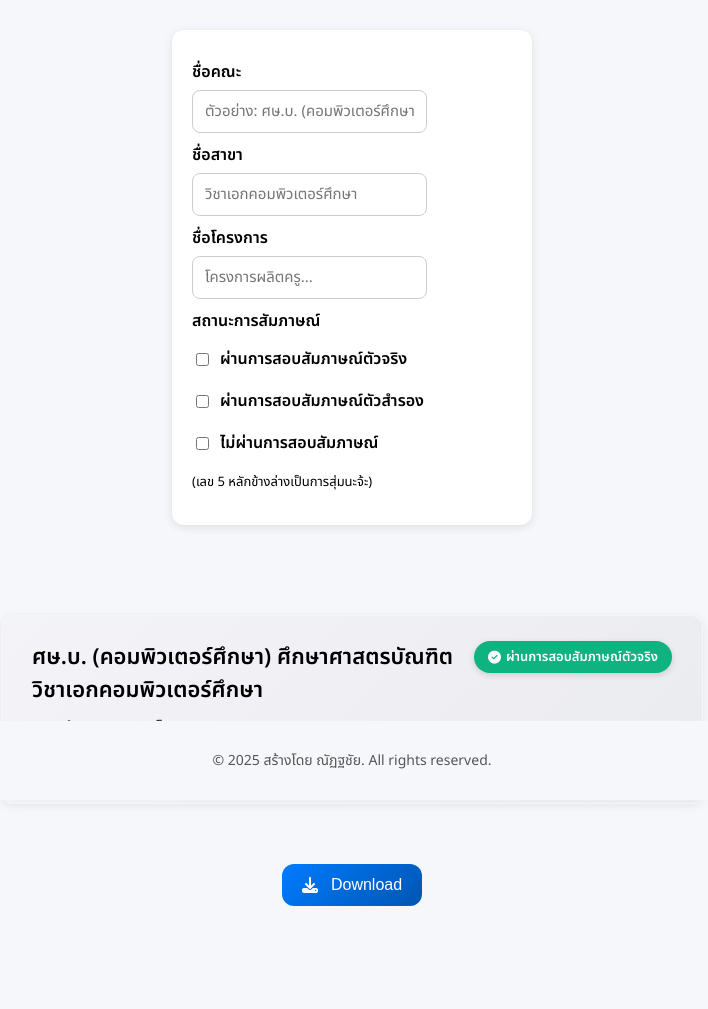
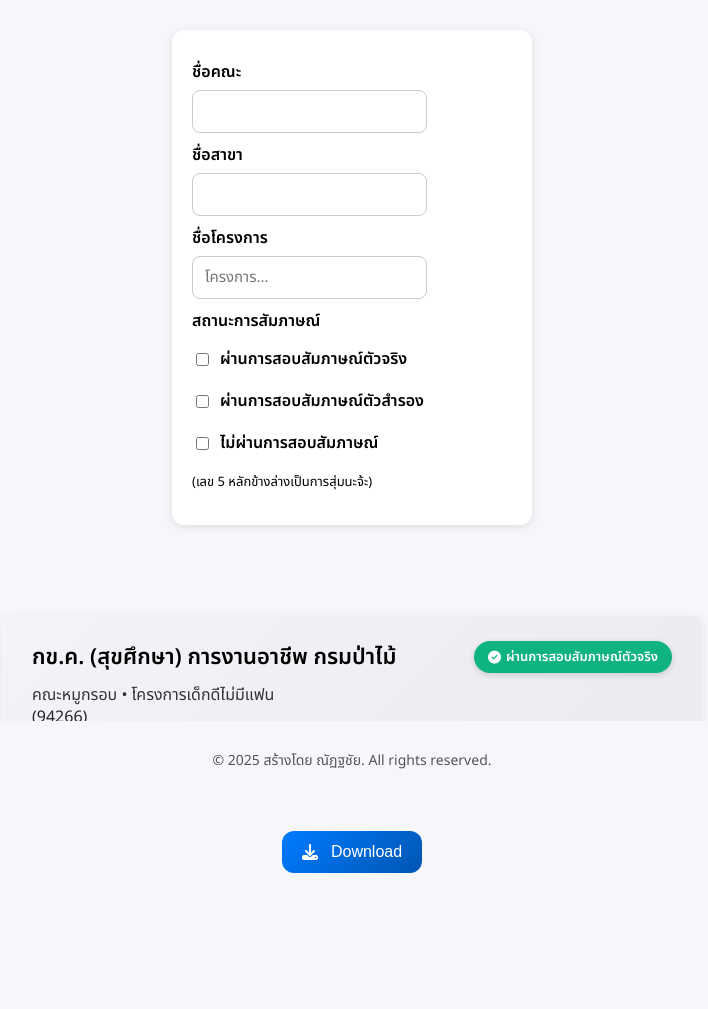
Before and after one commit to nztta/Morkor-Result, a plain HTML site: page index.html in a window 1280 px wide. Shown: the whole page, without its empty margins (288-996 px from the left). Drawn offline with nearby package versions, Linux system fonts and the light colour scheme.

Commit message:
Update index.html

```diff
--- a/index.html
+++ b/index.html
@@ -166,13 +166,13 @@
     <div class="form">
         <form>
             <label>ชื่อคณะ</label>
-            <input id="facultyInput" type="text" placeholder="ตัวอย่าง: ศษ.บ. (คอมพิวเตอร์ศึกษา)">
+            <input id="facultyInput" type="text" placeholder="">
 
             <label>ชื่อสาขา</label>
-            <input id="majorInput" type="text" placeholder="วิชาเอกคอมพิวเตอร์ศึกษา">
+            <input id="majorInput" type="text" placeholder="">
 
             <label>ชื่อโครงการ</label>
-            <input id="projectInput" type="text" placeholder="โครงการผลิตครู...">
+            <input id="projectInput" type="text" placeholder="โครงการ...">
 
             <label>สถานะการสัมภาษณ์</label>
             <div class="checkbox-group">
@@ -187,10 +187,10 @@
     <!-- การ์ด -->
     <div class="card">
         <div class="card-body">
-            <h4 id="cardTitle">ศษ.บ. (คอมพิวเตอร์ศึกษา) ศึกษาศาสตรบัณฑิต วิชาเอกคอมพิวเตอร์ศึกษา</h4>
+            <h4 id="cardTitle">กข.ค. (สุขศึกษา) การงานอาชีพ กรมป่าไม้</h4>
 
             <p class="subtitle" id="subtitleTxt">
-                คณะศึกษาศาสตร์ • โครงการ...<br>
+                คณะหมูกรอบ • โครงการเด็กดีไม่มีแฟน<br>
                 <span id="randomId" style="color:#252525;"></span>
             </p>
 
```
